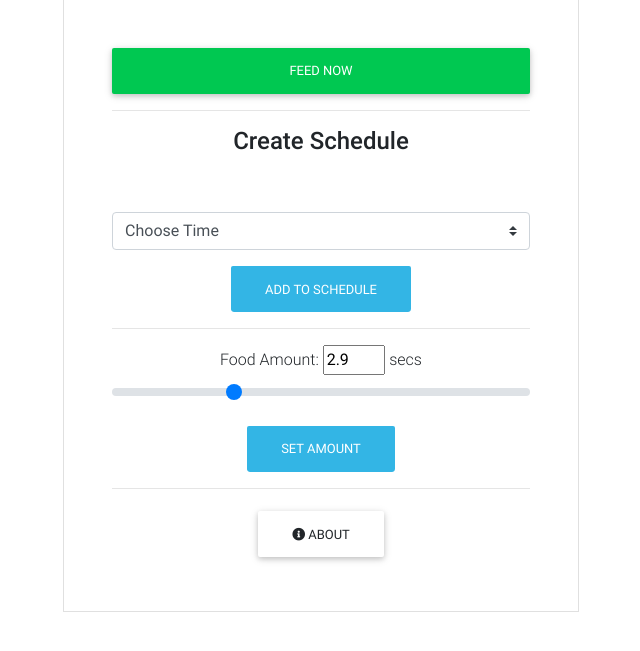
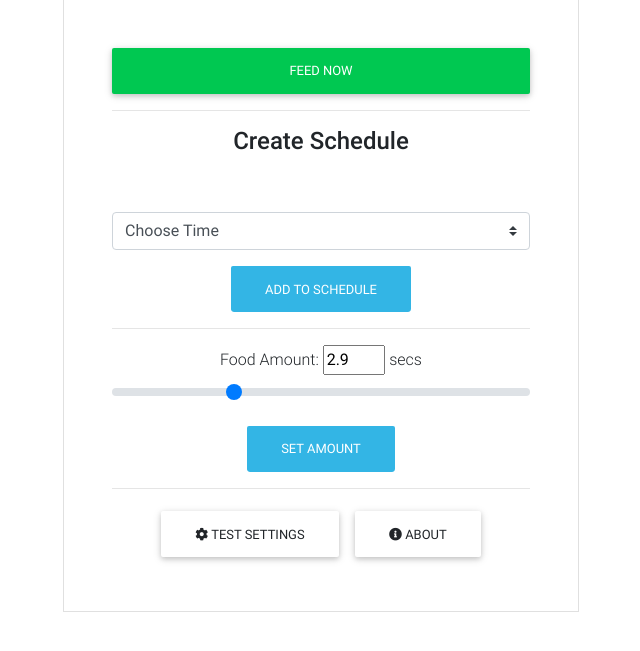
Before and after one commit to Dforrunner/PetFeeder, a Flask app: page / in a window 1280 px wide. Shown: the part 81-732 px from the top of the page, without its empty margins (319-959 px from the left). Run offline with Flask 2, Linux system fonts and the light colour scheme; data that the repository does not hold is empty; some libraries are stand-ins or nearby versions.

Commit message:
fixing minor problems

```diff
--- a/app/routes.py
+++ b/app/routes.py
@@ -76,7 +76,8 @@ def test(run_test):
         cron_test()
     else:
         cron_test_done()
-    return None
+    main()
+
 
 # Check if time is unique if not return false
 def unique_time(t):
--- a/app/templates/index.html
+++ b/app/templates/index.html
@@ -120,7 +120,13 @@
                 <hr>
                 <div>
                     <div>
+                        <button type="button" class="btn" data-toggle="collapse" data-target="#testSettings"><i class="fas fa-cog"></i> Test Settings</button>
                         <button type="button" class="btn" data-toggle="collapse" data-target="#About"><i class="fas fa-info-circle"></i> About</button>
+                    </div>
+
+                    <div id="testSettings" class="collapse">
+                       <a href="{{url_for('main.test', run_test='yes')}}">RUN TEST</a>
+                        <a href="{{url_for('main.test', run_test='no')}}">STOP TEST</a>
                     </div>
 
                     <div id="About" class="collapse">
```
